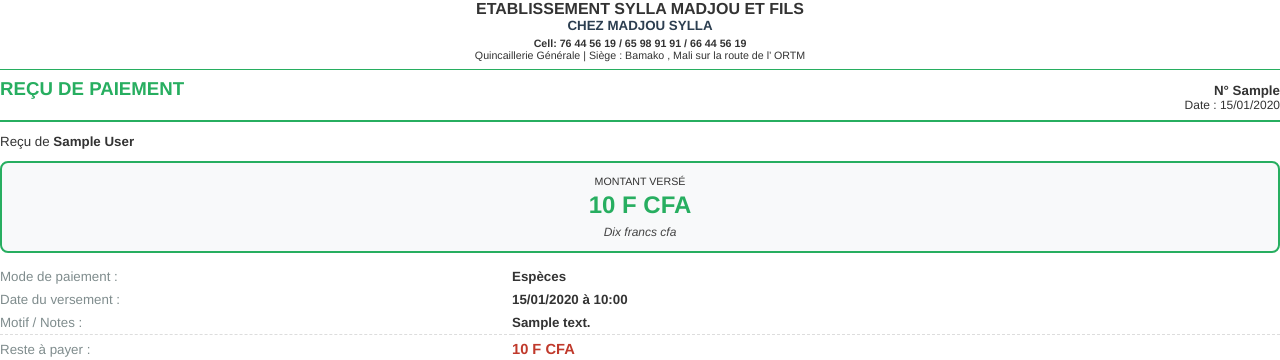
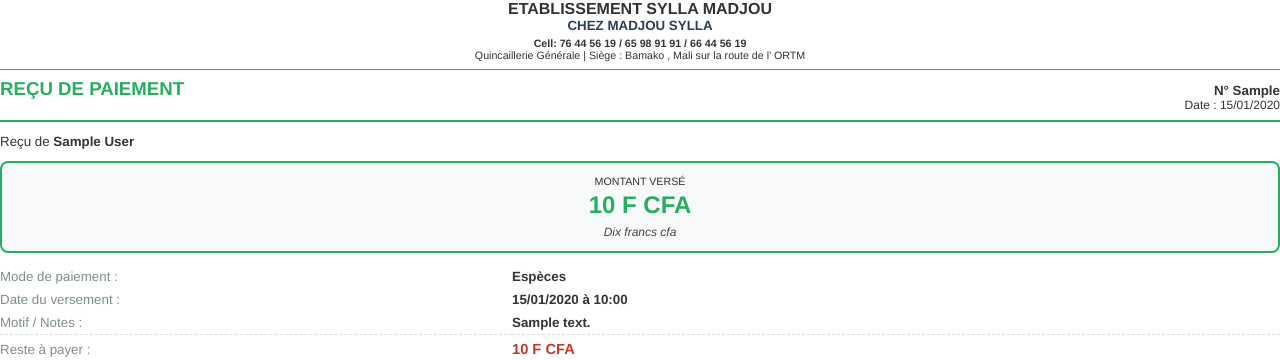
Before and after one commit to Le-dev-du-coin/ERP-Sylla---Solution-de-Gestion-Int-gr-e-pour-Quincaillerie-Moderne, a Django app: page /sales/payments/1/pdf/ in a window 1280 px wide. Shown: the top 360 px of the page. Run offline with Django 5.2, Linux system fonts and the light colour scheme; a user stored in the database is signed in; tables that the repository leaves empty hold one stand-in row (values such as "Sample post"); parts of the project's set-up code (start-up, migrations or seed data) failed here and were passed over.

Commit message:
style: suppression de 'ET FILS' de l'en-tête du reçu

```diff
--- a/erp_sylla/erp_sylla/templates/sales/payment_receipt_pdf.html
+++ b/erp_sylla/erp_sylla/templates/sales/payment_receipt_pdf.html
@@ -22,7 +22,7 @@
 <body>
     <div class="header">
         <div style="text-align: center; margin-bottom: 8px;">
-            <h2 style="margin:0; font-size: 12pt;">ETABLISSEMENT SYLLA MADJOU ET FILS</h2>
+            <h2 style="margin:0; font-size: 12pt;">ETABLISSEMENT SYLLA MADJOU</h2>
             <h3 style="margin:0; font-size: 10pt; color: #2c3e50;">CHEZ MADJOU SYLLA</h3>
             <div style="font-size: 8pt; font-weight: bold; margin-top: 4px;">Cell: 76 44 56 19 / 65 98 91 91 / 66 44 56 19</div>
             <div style="font-size: 8pt;">Quincaillerie Générale | Siège : Bamako , Mali sur la route de l’ ORTM</div>
```
